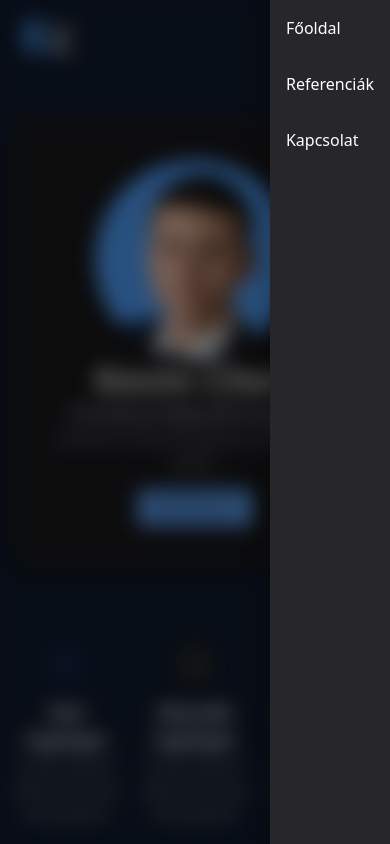
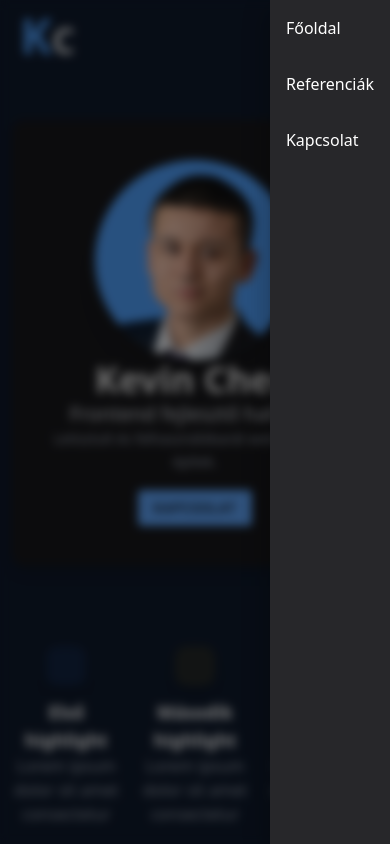
Before and after one commit to chencsi/chencsi.github.io, a React (Vite) app: page / in a window 390 px wide. Both pictures are taken after a click on the button 350 px from the left and 36 px from the top of the page. Shown: the top 844 px of the page. Built offline with nearby package versions, Linux system fonts and the light colour scheme; some icons are missing.

Commit message:
decrease drawer backdrop blur

```diff
--- a/src/components/layout/Navigation.jsx
+++ b/src/components/layout/Navigation.jsx
@@ -17,7 +17,7 @@ function Navigation() {
 	let scrollTicking = false;
 
 	function checkScroll(scrollPos) {
-		setIsScrolled(scrollPos > 50)
+		setIsScrolled(scrollPos > 50);
 	}
 
 	document.addEventListener("scroll", () => {
@@ -26,11 +26,11 @@ function Navigation() {
 		if (!scrollTicking) {
 			scrollTicking = true;
 			window.requestAnimationFrame(() => {
-				checkScroll(lastKnownPosition)
+				checkScroll(lastKnownPosition);
 				scrollTicking = false;
-			})
+			});
 		}
-	})
+	});
 
 	const handlePopoverClick = (event) => {
 		setAnchorEl(event.currentTarget);
@@ -63,10 +63,14 @@ function Navigation() {
 	};
 
 	return (
-		<div className={isScrolled
-			? "bg-zinc-900/60 backdrop-blur-xl fixed w-full flex flex-row justify-between px-5 py-3 items-center select-none"
-			: "fixed w-full flex flex-row justify-between px-5 py-3 items-center select-none transition-[]"
-		}>
+		<div
+			className={
+				isScrolled
+					? "bg-zinc-900/60 backdrop-blur-xl fixed w-full flex flex-row justify-between px-5 py-3 items-center select-none"
+					: "fixed w-full flex flex-row justify-between px-5 py-3 items-center select-none transition-[]"
+			}
+			id="navigation"
+		>
 			<div className="flex flex-row items-baseline">
 				<Link to="/">
 					<h1 className="text-5xl font-extrabold uppercase">
@@ -83,7 +87,9 @@ function Navigation() {
 					open={drawerOpen}
 					onClose={toggleDrawer(false)}
 					anchor="right"
-					sx={{ backdropFilter: "blur(10px)" }}
+					sx={{
+						backdropFilter: "blur(5px)"
+					}}
 				>
 					<div className="h-full w-full flex flex-col bg-zinc-800 text-white">
 						{NavItems(true)}
```
